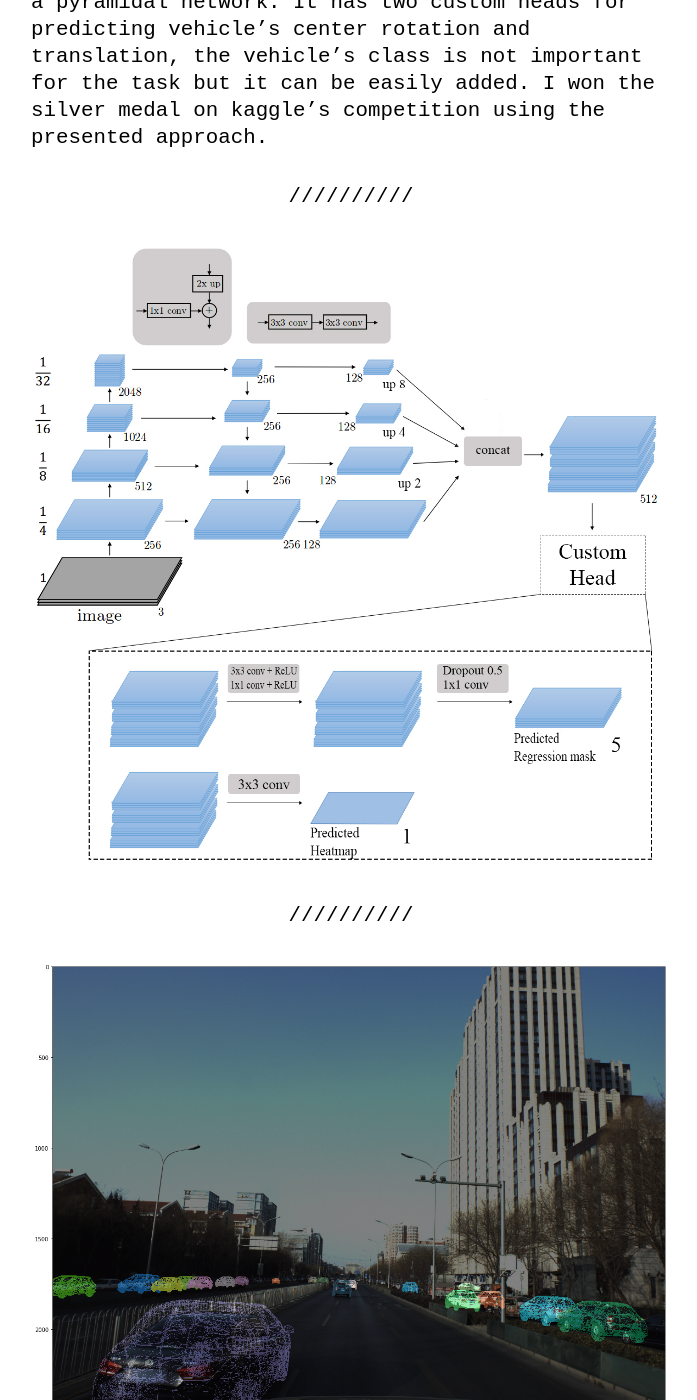
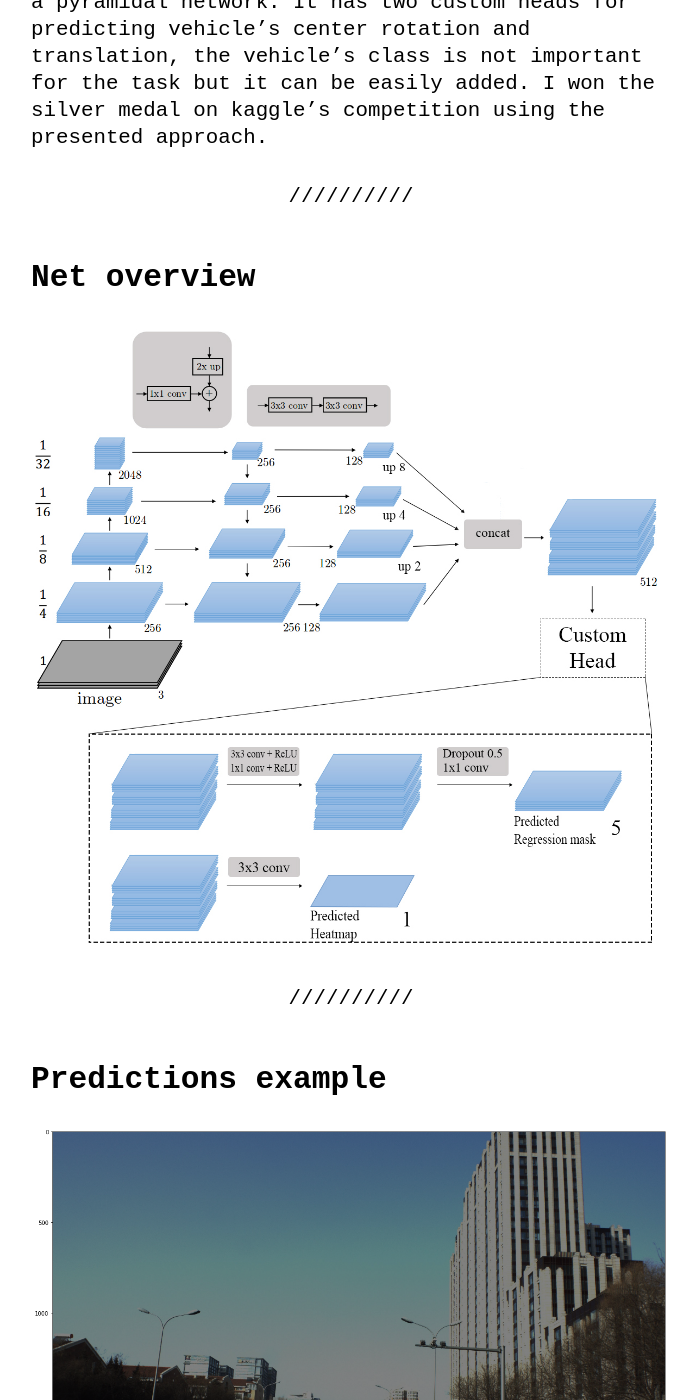
Before and after one commit to simonepelosi/simonepelosi.github.io, a Jekyll site: the page built from _posts/2020-05-20-VPPNet_vehicle_six degrees_of_freedom_estimation_from_RGB_images.md, in a window 1280 px wide and 1400 px high, scrolled down 858 px. Shown: the whole window, without its empty margins (289-986 px from the left). Built offline with Jekyll 4.4.1, drawn with Linux system fonts in a browser that asks for light colours.

Commit message:
Update 2020-05-20-VPPNet_vehicle_six degrees_of_freedom_estimation_from_RGB_images.md

```diff
--- a/_posts/2020-05-20-VPPNet_vehicle_six degrees_of_freedom_estimation_from_RGB_images.md
+++ b/_posts/2020-05-20-VPPNet_vehicle_six degrees_of_freedom_estimation_from_RGB_images.md
@@ -14,10 +14,12 @@ I won the silver medal on kaggle's competition using the presented approach.
 
 ---
 
+## Net overview
 <img src="TesiNet.jpg" title="Net overview">
 
 ---
 
+## Predictions example
 <img src="PREDICTIONS_EX.png" title="Predictions example">
 
 ---
```
